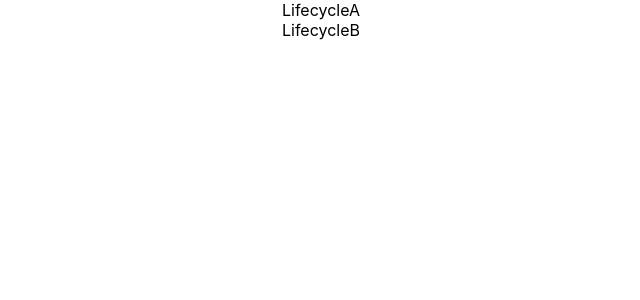
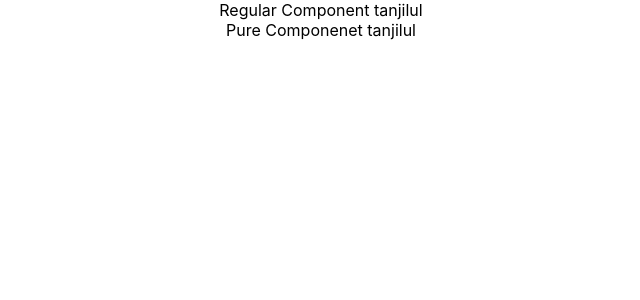
Before and after one commit to TanjilulAnwar/EquipmentSector, a React (Create React App) app: page / in a window 1280 px wide. Shown: the top 300 px of the page, without its empty margins (319-959 px from the left). Built offline with nearby package versions, Linux system fonts and the light colour scheme.

Commit message:
pure Componenet 26

```diff
--- a/src/App.js
+++ b/src/App.js
@@ -1,6 +1,8 @@
 import React, { Component } from 'react';
 // import logo from './logo.svg';
 import './App.css';
+import ParentComp from './components_new/ParentComp';
+//import PureComp from './components_new/PureComp';
 // import Greet from './components/Greet'
 // import Welcome from './components/Welcome'
 // import Hello from './components/Hello'
@@ -16,15 +18,22 @@ import './App.css';
 // import Inline from './components/Inline'
 // import './appStyles.css'
 // import styles from './appStyles.module.css'
-import Form from './components/Form'
-import LifecycleA from './components/LifecycleA'
+//import Form from './components/Form'
+//import LifecycleA from './components/LifecycleA'
+//import FragmentDemo from './components_new/FragmentDemo'
+//import Table from './components_new/Table';
+
+
 class App extends Component{
 
   render(){
 
     return (
       <div className="App">
-<LifecycleA/>
+      <ParentComp/>
+        {/* <FragmentDemo/> */}
+        {/* <Table/> */}
+      {/* <LifecycleA/> */}
       {/* <Form/>  */}
       {/* <h1 className="error">Error</h1> */}
       {/* <h1 className={styles.success}>Success</h1> */}
--- a/src/components/LifecycleA.js
+++ b/src/components/LifecycleA.js
@@ -19,13 +19,29 @@ import LifecycleB from './LifecycleB'
      componentDidMount(){
         console.log('LifecycleA componentDidMount')
      }
+     shouldComponentUpdate(){
+         console.log('LifecycleA  shouldComponentUpdate')
+         return true;
+     }
+     getSnapshotBeforeUpdate(){
+         console.log('lifecycleA getSnapshotBeforeUpdate')
+         return null;
+     }
+     componentDidUpdate(){
+        console.log('LifecycleA componentDidUpdate')
+     }
 
+     changeState=()=>{
+         this.setState({
+             name:'Tanjilul'
+         })
+     }
     render() {
         console.log('render A')
         return (
             <div>
             <div>LifecycleA </div>
-
+                <button onClick={this.changeState}>Change State</button>
                 <LifecycleB/>
             </div>
 
--- a/src/components/LifecycleB.js
+++ b/src/components/LifecycleB.js
@@ -18,6 +18,17 @@ import React, { Component } from 'react'
      componentDidMount(){
         console.log('LifecycleB componentDidMount')
      }
+     shouldComponentUpdate(){
+        console.log('LifecycleB  shouldComponentUpdate')
+        return true;
+    }
+    getSnapshotBeforeUpdate(){
+        console.log('lifecycleB getSnapshotBeforeUpdate')
+        return null;
+    }
+    componentDidUpdate(){
+       console.log('LifecycleB componentDidUpdate')
+    }
 
     render() {
         console.log('render B')
--- /dev/null
+++ b/src/components_new/FragmentDemo.js
@@ -0,0 +1,18 @@
+import React from 'react'
+
+function FragmentDemo() {
+    return (
+        //<div>
+        <React.Fragment>
+               <h1>
+            Fragment Demo
+       </h1>
+       <p>this describes Fragment Demo</p>
+        </React.Fragment>
+
+
+       //</div>
+    )
+}
+
+export default FragmentDemo
--- /dev/null
+++ b/src/components_new/ParentComp.js
@@ -0,0 +1,37 @@
+import React, { Component } from 'react'
+import PureComp from './PureComp'
+import RegComp  from './RegComp'
+
+export class ParentComp extends Component {
+    constructor(props) {
+        super(props)
+
+        this.state = {
+            // name: 1
+            name:'tanjilul'
+        }
+    }
+
+    componentDidMount(){
+        setInterval(()=>{
+            this.setState({
+               // name: this.state.name+1
+               name:'tanjilul'
+            })
+        },2000)
+    }
+
+
+    render() {
+        console.log("***************PARENT********************")
+        return (
+            <div>
+
+                <RegComp name ={this.state.name}/>
+                <PureComp name ={this.state.name}/>
+            </div>
+        )
+    }
+}
+
+export default ParentComp
--- /dev/null
+++ b/src/components_new/PureComp.js
@@ -0,0 +1,14 @@
+import React, { PureComponent } from 'react'
+
+ class PureComp extends PureComponent {
+    render() {
+        console.log("PURE")
+        return (
+            <div>
+               Pure Componenet {this.props.name}
+            </div>
+        )
+    }
+}
+
+export default PureComp
--- /dev/null
+++ b/src/components_new/RegComp.js
@@ -0,0 +1,15 @@
+import React, { Component } from 'react'
+
+class RegComp extends Component {
+
+    render() {
+        console.log("Regular")
+        return (
+            <div>
+                Regular Component {this.props.name}
+            </div>
+        )
+    }
+}
+
+export default RegComp
--- /dev/null
+++ b/src/components_new/Table.js
@@ -0,0 +1,18 @@
+import React from 'react'
+import Columns from './Columns'
+
+function Table() {
+    return (
+        <table>
+        <tbody>
+
+            <tr>
+                <Columns/>
+            </tr>
+        </tbody>
+
+        </table>
+    )
+}
+
+export default Table
```
Also changed, not shown: src/components_new/Columns.js (added, +34 -0 lines).
